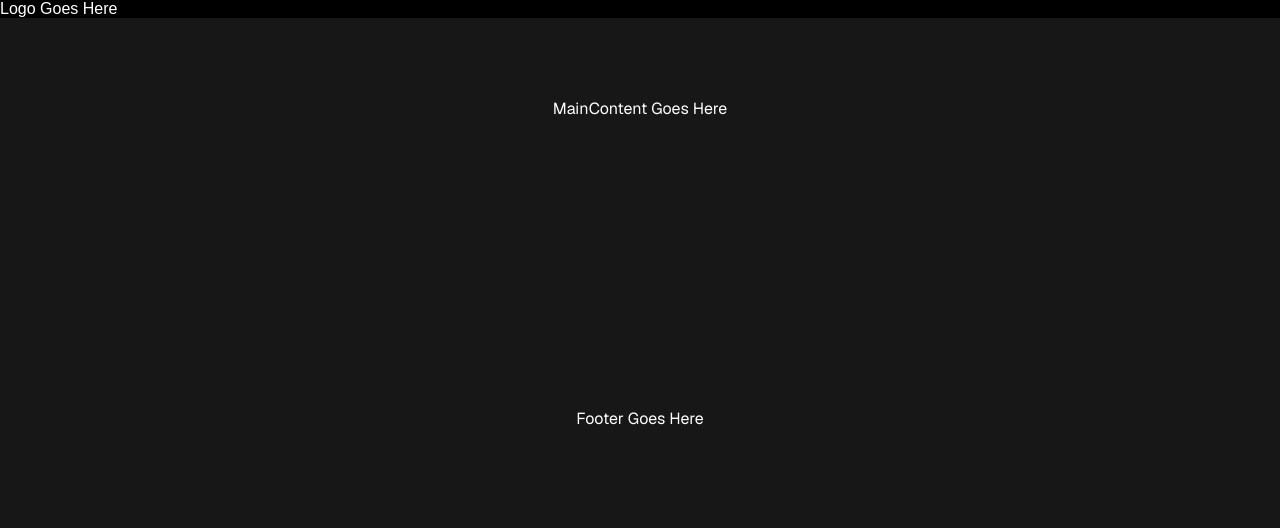
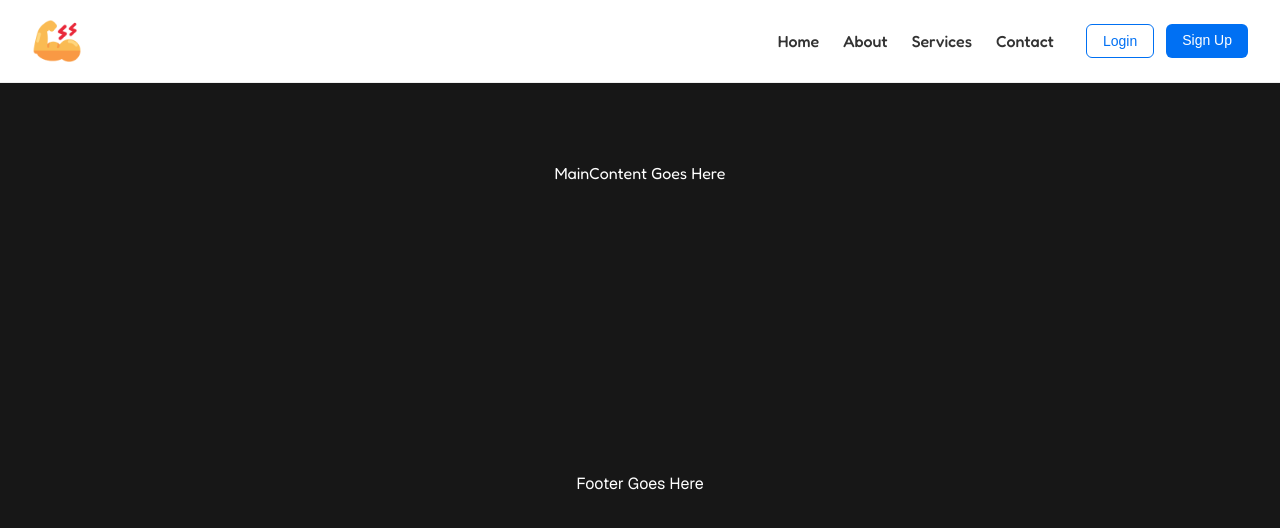
Before and after one commit to naveensinghp/gym-web, a Next.js app: page / in a window 1280 px wide. Shown: the top 528 px of the page. Built offline with nearby package versions, Linux system fonts and the light colour scheme.

Commit message:
#Day 01 Added Header Section

```diff
--- a/src/app/layout.js
+++ b/src/app/layout.js
@@ -1,4 +1,4 @@
-import { Geist, Geist_Mono } from "next/font/google";
+import { Geist, Geist_Mono,Fredoka } from "next/font/google";
 import "./globals.css";
 import Header from "@/components/Header";
 
@@ -8,13 +8,13 @@ const geistSans = Geist({
   subsets: ["latin"],
 });
 
-const geistMono = Geist_Mono({
+const geistMono = Fredoka({
   variable: "--font-geist-mono",
   subsets: ["latin"],
 });
 
 export const metadata = {
-  title: "Create Next App",
+  title: "TrackLift - Track Your Workout Progress",
   description: "Generated by create next app",
 };
 
--- a/src/app/page.module.css
+++ b/src/app/page.module.css
@@ -29,6 +29,7 @@
 
 .main {
   display: flex;
+  font-family: var(--font-geist-mono);
   /* flex-direction: column;
   gap: 32px;
   grid-row-start: 2; */
--- a/src/components/Header/Header.jsx
+++ b/src/components/Header/Header.jsx
@@ -3,21 +3,91 @@ import React from 'react';
 import styled from 'styled-components';
 import LogoSection from '../LogoSection';
 
-
 function Header() {
   return (
     <Wrapper>
-      <LogoSection></LogoSection>
-      {/* <MenuSection></MenuSection> */}
-      {/* <img src='public/logo.png' /> */}
+      <LogoSection />
+
+      <RightSection>
+        <Menu>
+          <MenuItem href="/">Home</MenuItem>
+          <MenuItem href="/about">About</MenuItem>
+          <MenuItem href="/services">Services</MenuItem>
+          <MenuItem href="/contact">Contact</MenuItem>
+        </Menu>
+
+        <AuthButtons>
+          <LoginButton href="/login">Login</LoginButton>
+          <SignupButton href="/signup">Sign Up</SignupButton>
+        </AuthButtons>
+      </RightSection>
     </Wrapper>
   );
 }
 
 export default Header;
 
+const Wrapper = styled.div`
+  display: flex;
+  align-items: center;
+  justify-content: space-between;
+  padding: 16px 32px;
+  background: #ffffff;
+  border-bottom: 1px solid #eee;
+`;
 
+const RightSection = styled.div`
+  display: flex;
+  align-items: center;
+  gap: 32px;
+`;
 
-const Wrapper = styled.div`
-  background: black;
+const Menu = styled.nav`
+  font-family: var(--font-geist-mono);
+  display: flex;
+  gap: 24px;
 `;
+
+const MenuItem = styled.a`
+  text-decoration: none;
+  color: #333;
+  font-size: 16px;
+  font-weight: 500;
+
+  &:hover {
+    color: #0070f3;
+  }
+`;
+
+const AuthButtons = styled.div`
+  display: flex;
+  gap: 12px;
+`;
+
+const LoginButton = styled.a`
+  padding: 8px 16px;
+  border: 1px solid #0070f3;
+  border-radius: 6px;
+  text-decoration: none;
+  color: #0070f3;
+  font-size: 14px;
+  font-weight: 500;
+
+  &:hover {
+    background: #f0f8ff;
+  }
+`;
+
+const SignupButton = styled.a`
+  padding: 8px 16px;
+  background: #0070f3;
+  color: white;
+  border-radius: 6px;
+  text-decoration: none;
+  font-size: 14px;
+  font-weight: 500;
+
+  &:hover {
+    background: #0059c1;
+  }
+`;
--- a/src/components/LogoSection/LogoSection.jsx
+++ b/src/components/LogoSection/LogoSection.jsx
@@ -1,7 +1,32 @@
 import React from 'react';
+import styled from 'styled-components';
 
 function LogoSection() {
-  return <div>Logo Goes Here</div>;
+  return (
+    <Wrapper>
+      <Logo src="logo.png" alt="TrackLift logo" />
+      <Title>TrackLift</Title>
+    </Wrapper>
+  );
 }
 
 export default LogoSection;
+
+const Wrapper = styled.div`
+  display: flex;
+  align-items: center;
+  gap: 10px;
+`;
+
+const Logo = styled.img`
+  width: 50px;
+  height: auto;
+`;
+
+const Title = styled.div`
+  font-size: 1.4rem;
+  font-family: var(--font-geist-mono);
+  text-transform: uppercase;
+  letter-spacing: 3px;
+  font-weight: 600;
+`;
```
